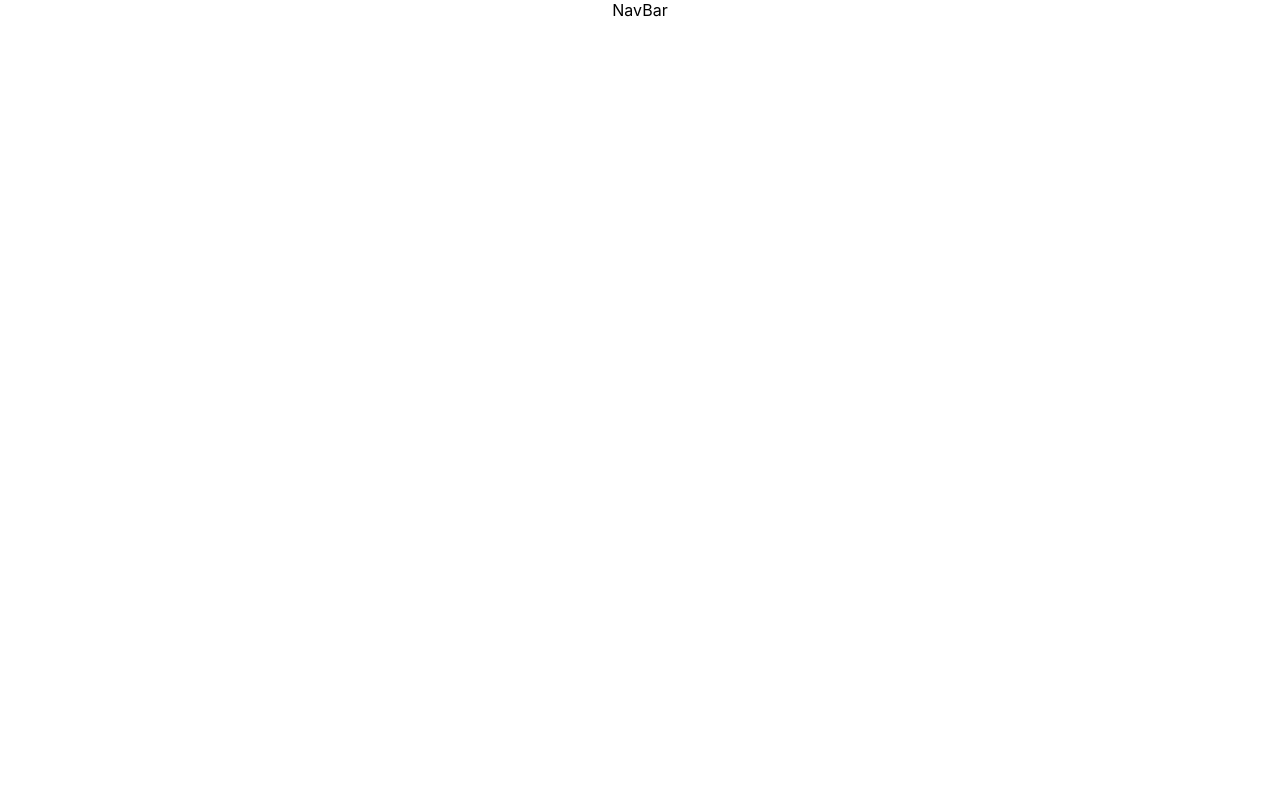
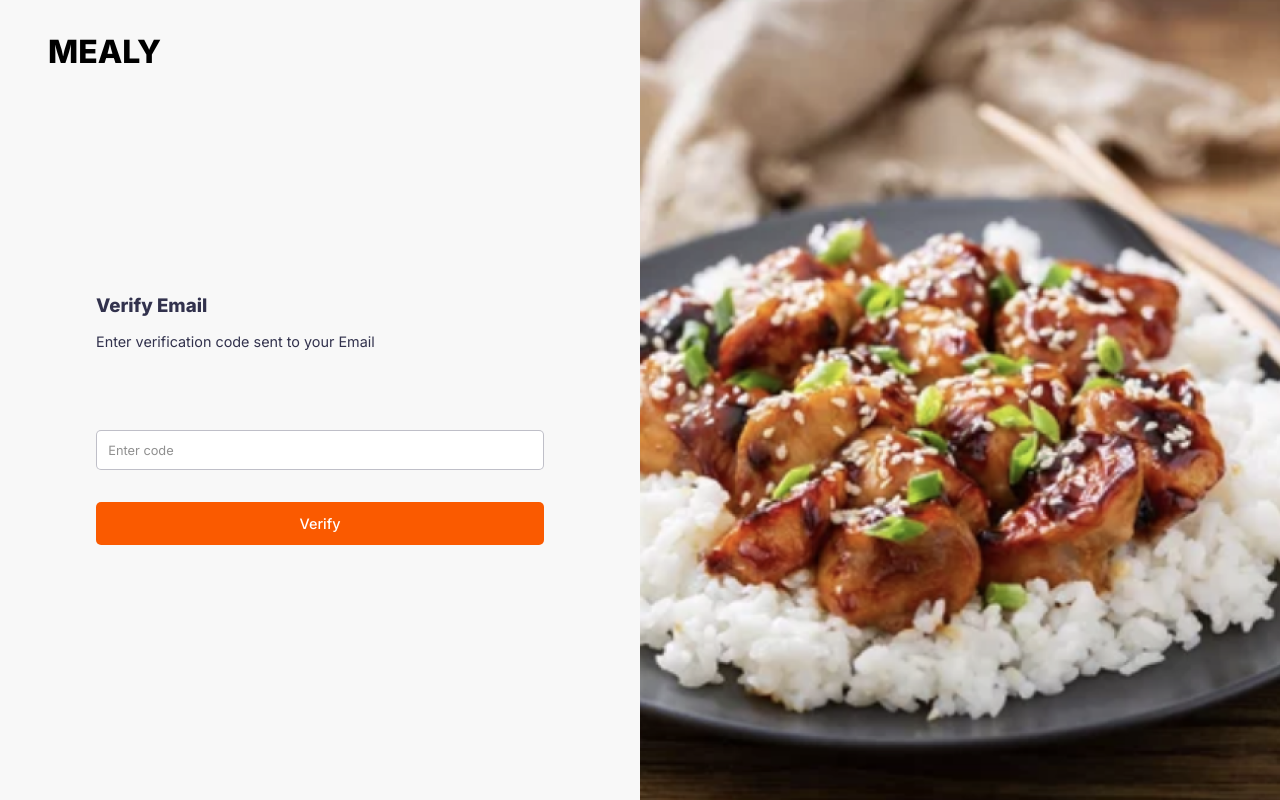
Before and after one commit to Stutern-Project-23/Group-4-Mealy-Project-Team-2B, a React (Create React App) app: page / in a window 1280 px wide. Built offline with nearby package versions, Linux system fonts and the light colour scheme.

Commit message:
created the sign up verification

```diff
--- a/src/App.js
+++ b/src/App.js
@@ -1,10 +1,12 @@
 // eslint-disable-next-line import/no-unresolved
-import NavBar from "component/NavBar";
+// import NavBar from "component/NavBar";
 import "./App.css";
+import SignUpVerification from "./component/SignUpVerification/SignUpVerification";
 
 const App = () => (
   <div className="App">
-    <NavBar />
+    {/* <NavBar /> */}
+    <SignUpVerification />
   </div>
 );
 
--- /dev/null
+++ b/src/component/SignUpVerification/SignUpVerification.jsx
@@ -0,0 +1,26 @@
+import React from 'react'
+import './style.css'
+
+const SignUpVerification = () =>  (
+    <div className="verification flex">
+        <div className="verify flex">
+            <header>
+                <h1>Mealy</h1>
+            </header>
+            <div className="verify-input flex">
+                <div className="verify-text flex">
+                    <h3>Verify Email</h3>
+                    <p>Enter verification code sent to your Email</p>
+                </div>
+                <div className="input flex">
+                    <input type="number" placeholder='Enter code' maxLength={6}/>
+                    <button type="submit">Verify</button>
+                </div>
+            </div>
+        </div>
+        <div className="image" />
+    </div>
+)
+
+
+export default SignUpVerification
--- /dev/null
+++ b/src/component/SignUpVerification/style.css
@@ -0,0 +1,154 @@
+@import url('https://fonts.googleapis.com/css2?family=Inter:wght@300;400;500;600;800&display=swap');
+
+* {
+  margin: 0;
+  padding: 0;
+  box-sizing: border-box;
+  font-family: 'Inter', sans-serif;
+}
+
+body {
+  min-height: 100vh;
+}
+
+.flex {
+  display: flex;
+}
+
+.verification {
+  width: 100%;
+  min-height: 100vh;
+  height: 100%;
+}
+
+header {
+  text-align: left;
+  padding: 0 0 0 1rem;
+}
+
+header h1 {
+  text-transform: uppercase;
+  font-weight: 800;
+  color: #000000;
+}
+
+.verify {
+  flex-direction: column;
+  width: 50%;
+  background-color: #f8f8f8;
+  padding: 2rem;
+}
+
+.verify-input {
+  flex-direction: column;
+  justify-content: center;
+  align-items: center;
+  text-align: left;
+  row-gap: 5rem;
+  height: 100%;
+  padding: 0 4rem;
+}
+
+.verify-text {
+  flex-direction: column;
+  row-gap: 1rem;
+  width: 100%;
+  color: #32324D;
+}
+
+.verify-text p {
+  font-size: .9rem;
+}
+
+.input {
+  flex-direction: column;
+  row-gap: 2rem;
+  width: 100%;
+}
+
+.input input {
+  padding: .7rem;
+  outline: none;
+  border: 1px solid #32324d4f;
+  border-radius: 5px;
+}
+
+.input input::-webkit-outer-spin-button,
+.input input::-webkit-inner-spin-button {
+  -webkit-appearance: none;
+  margin: 0;
+}
+
+.input input[type=number] {
+  -moz-appearance: textfield;
+}
+
+.input input::placeholder {
+  opacity: .8;
+  font-size: .8rem;
+}
+
+button {
+  cursor: pointer;
+  padding: .8rem 0;
+  border: none;
+  outline: none;
+  font-size: .9rem;
+  font-weight: 500;
+  color: #ffffff;
+  background-color: #FA5A00;
+  border-radius: 5px;
+}
+
+button:hover {
+  opacity: .8;
+  transition: .4s ease-in-out;
+}
+
+.image {
+  width: 50%;
+  min-height: 100vh;
+  background-image: url('./verification-image.png') ;
+  background-repeat: no-repeat;
+  background-size: cover;
+  background-position: center;
+}
+
+@media (max-width: 1100px) {
+  .verify {
+    padding: 1rem;
+  }
+
+  .verify-input {
+    padding: 0 2rem;
+  }
+}
+
+@media (max-width: 900px) {
+  .verify-input {
+    padding: 0 1rem;
+  }
+}
+
+@media (max-width: 700px) {
+  header h1 {
+    font-size: 1.5rem;
+  }
+
+  .verify {
+    width: 100%;
+  }
+
+  .image {
+    display: none;
+  }
+}
+
+@media (max-width: 320px) {
+  header {
+    padding: 0;
+  }
+  .verify-input {
+    padding: 0;
+  }
+}
```
Also changed, not shown: src/component/SignUpVerification/verification-image.png (added).
